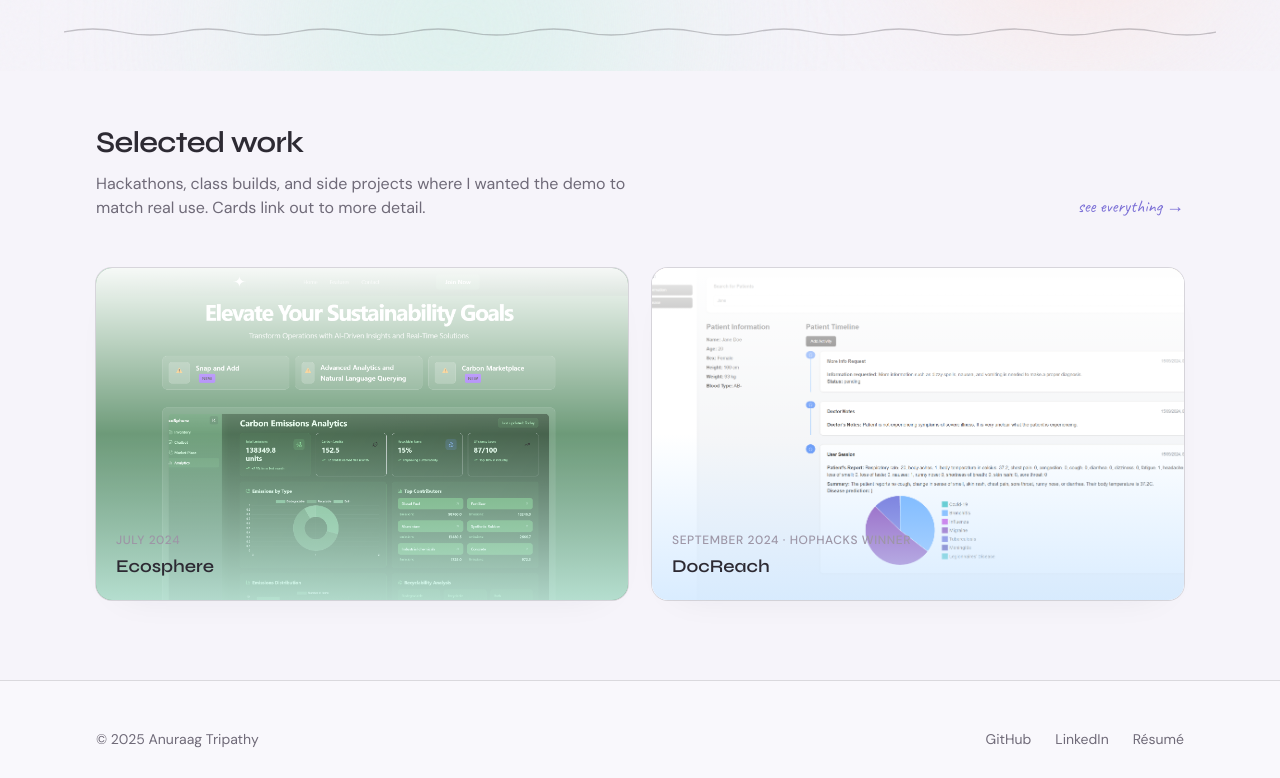
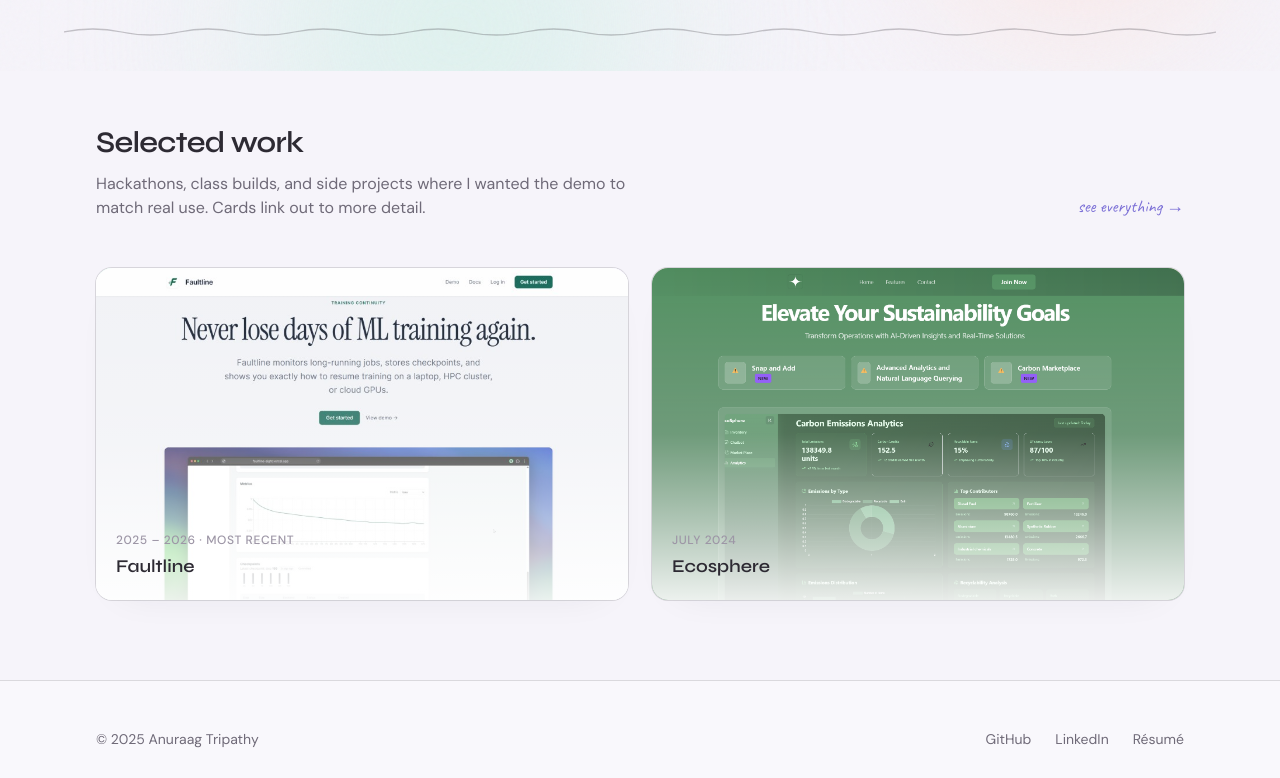
Before and after one commit to AnuraagTripathy/Portfolio, a Next.js app: page / in a window 1280 px wide. Shown: the part 729-1507 px from the top of the page. Built offline with nearby package versions, Linux system fonts and the light colour scheme.

Commit message:
changed order of shit

```diff
--- a/src/app/page.tsx
+++ b/src/app/page.tsx
@@ -7,7 +7,7 @@ import { motion } from "framer-motion";
 import { HeroPortrait } from "@/components/HeroPortrait";
 import { RotatingHi } from "@/components/RotatingHi";
 import { WavyRule } from "@/components/WavyRule";
-import { projects } from "@/content/projects";
+import { featuredProject, projects } from "@/content/projects";
 
 const fade = {
   initial: { opacity: 0, y: 12 },
@@ -15,11 +15,7 @@ const fade = {
 };
 
 export default function HomePage() {
-  const featured = projects.slice(0, 2);
-  const cardTints = [
-    "from-pastel-mint/90 to-white dark:to-surface",
-    "from-pastel-sky/90 to-white dark:to-surface",
-  ] as const;
+  const featured = [featuredProject, projects[0]];
 
   return (
     <main>
@@ -126,9 +122,7 @@ export default function HomePage() {
                     sizes="(min-width: 1280px) 600px, (min-width: 1024px) 50vw, (min-width: 768px) 48vw, 96vw"
                     className="object-cover transition duration-500 group-hover:scale-[1.02]"
                   />
-                  <div
-                    className={`pointer-events-none absolute inset-0 bg-gradient-to-t ${cardTints[i % cardTints.length]} via-white/20 to-transparent opacity-95 dark:via-surface/30`}
-                  />
+                  <div className="pointer-events-none absolute inset-0 bg-gradient-to-t from-white/90 via-white/20 to-transparent dark:from-surface dark:via-surface/45 dark:to-transparent" />
                   <div className="absolute bottom-0 left-0 right-0 p-5">
                     <p className="text-xs font-medium uppercase tracking-wider text-ink-soft">
                       {p.period}
```
